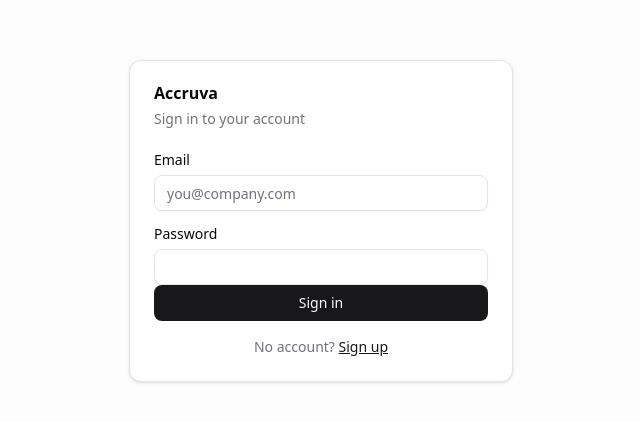
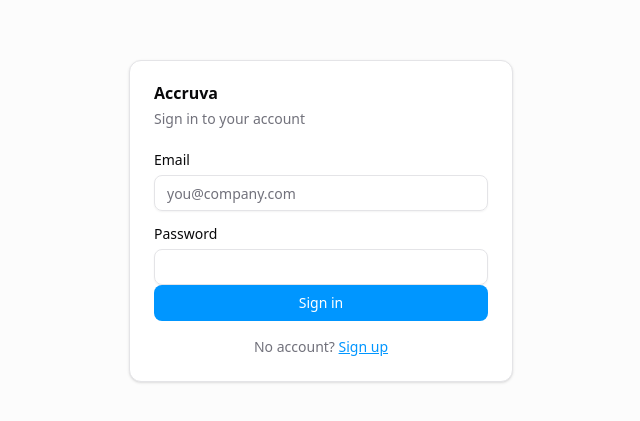
Before and after one commit to abdulorcatechnology/internal_tool, a Next.js app: page /login in a window 1280 px wide. Shown: the part 179-600 px from the top of the page, without its empty margins (319-959 px from the left). Built offline with nearby package versions, Linux system fonts and the light colour scheme.

Commit message:
button color

```diff
--- a/app/globals.css
+++ b/app/globals.css
@@ -11,8 +11,8 @@
   --card-foreground: oklch(0.141 0.005 285.823);
   --popover: oklch(1 0 0);
   --popover-foreground: oklch(0.141 0.005 285.823);
-  --primary: oklch(0.21 0.006 285.885);
-  --primary-foreground: oklch(0.985 0 0);
+  --primary: #0096ff;
+  --primary-foreground: #fff;
   --secondary: oklch(0.967 0.001 286.375);
   --secondary-foreground: oklch(0.21 0.006 285.885);
   --muted: oklch(0.967 0.001 286.375);
@@ -46,8 +46,8 @@
   --card-foreground: oklch(0.985 0 0);
   --popover: oklch(0.21 0.006 285.885);
   --popover-foreground: oklch(0.985 0 0);
-  --primary: oklch(0.92 0.004 286.32);
-  --primary-foreground: oklch(0.21 0.006 285.885);
+  --primary: #0096ff;
+  --primary-foreground: #fff;
   --secondary: oklch(0.274 0.006 286.033);
   --secondary-foreground: oklch(0.985 0 0);
   --muted: oklch(0.274 0.006 286.033);
```
